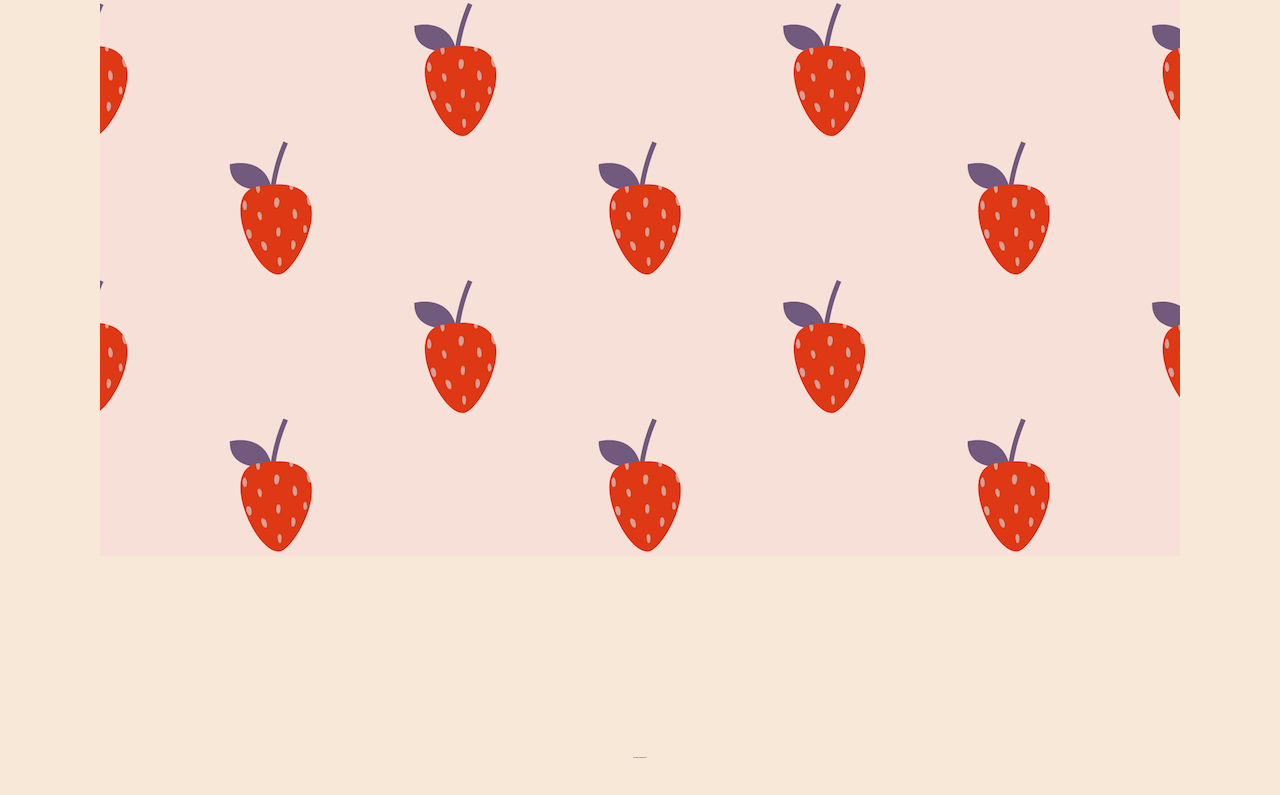
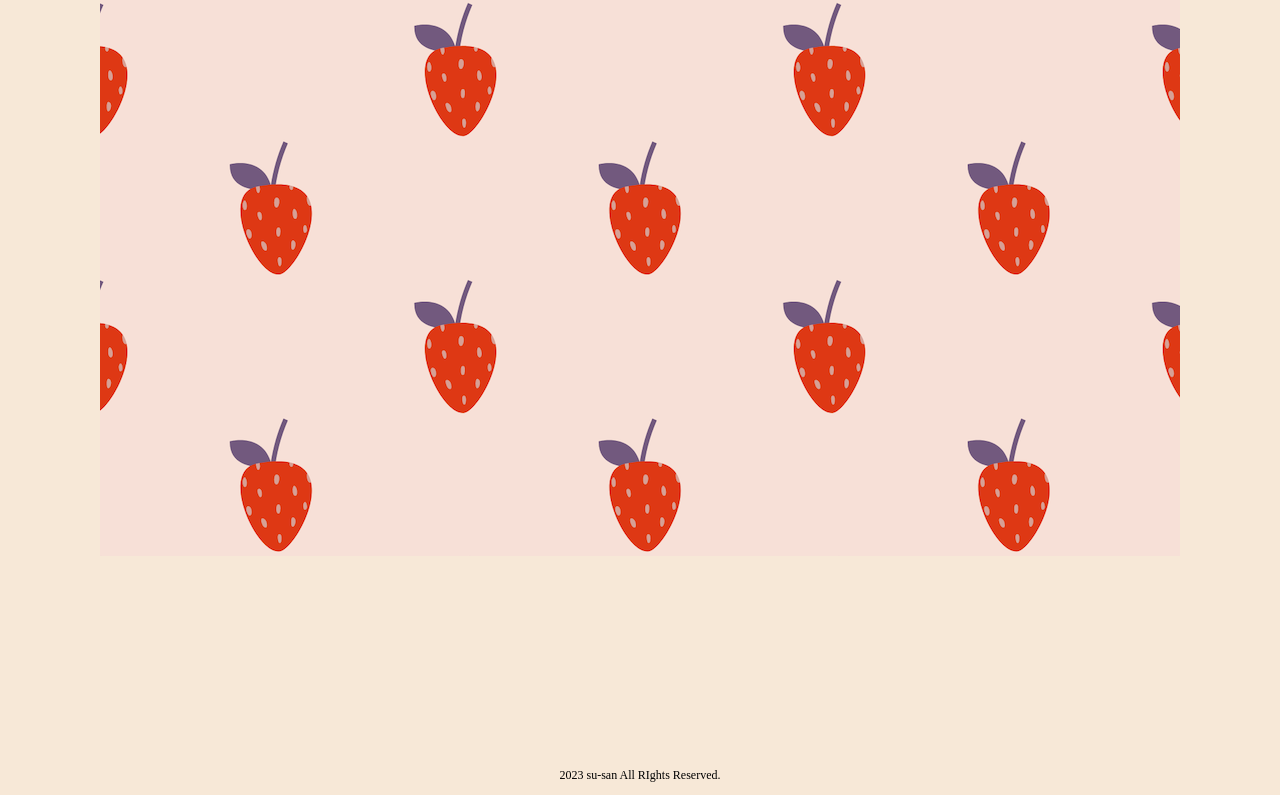
Before and after one commit to yoshikotttt/handmade_app, a plain HTML site: page index.html in a window 1280 px wide. Shown: the part 1234-2029 px from the top of the page. Before the commit the page ends 1993 px from the top, so only its background shows below. Drawn offline with Linux system fonts and the light colour scheme; no server answers; a web font is replaced by a local one.

Commit message:
footer変更

```diff
--- a/style.css
+++ b/style.css
@@ -232,7 +232,7 @@ h2 {
 }
 
 footer {
-    font-size: 1px;
+    font-size: 12px;
     text-align: center;
 }
 @media screen and (max-width: 767px) {
```
